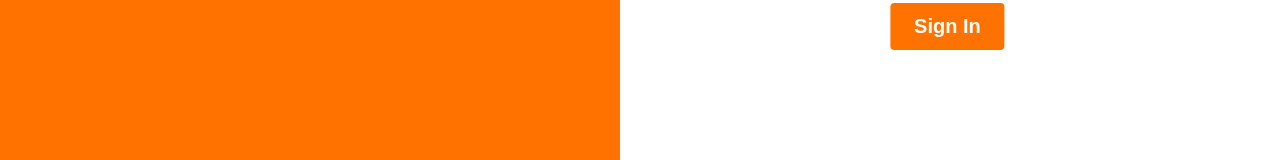
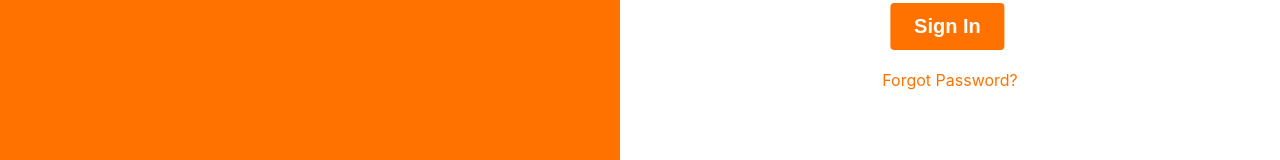
Before and after one commit to OmerAqeel/Project1, a React (Create React App) app in the folder client-side/: page /loginPage in a window 1280 px wide. Shown: the part 443-603 px from the top of the page. Built offline with nearby package versions, Linux system fonts and the light colour scheme.

Commit message:
more changes made to the sign in page

```diff
--- a/client-side/src/components/loginPage.jsx
+++ b/client-side/src/components/loginPage.jsx
@@ -33,6 +33,9 @@
             <button type="submit" className="signInBtn">Sign In</button>
           </div>
         </form>
+        <div className="forgot-password">
+          <Link to="/forgot-password">Forgot Password?</Link>
+        </div>
       </div>
     </div>
   );
--- a/client-side/src/components/loginStyle.css
+++ b/client-side/src/components/loginStyle.css
@@ -73,3 +73,17 @@
   .input-container i {
     margin-left: 8em;
   }
+
+
+  .forgot-password {
+    margin-top: 20px;
+  }
+
+  .forgot-password a {
+    color: #ff7200;
+    text-decoration: none;
+  }
+
+  .forgot-password a:hover {
+    text-decoration: underline;
+  }
```
